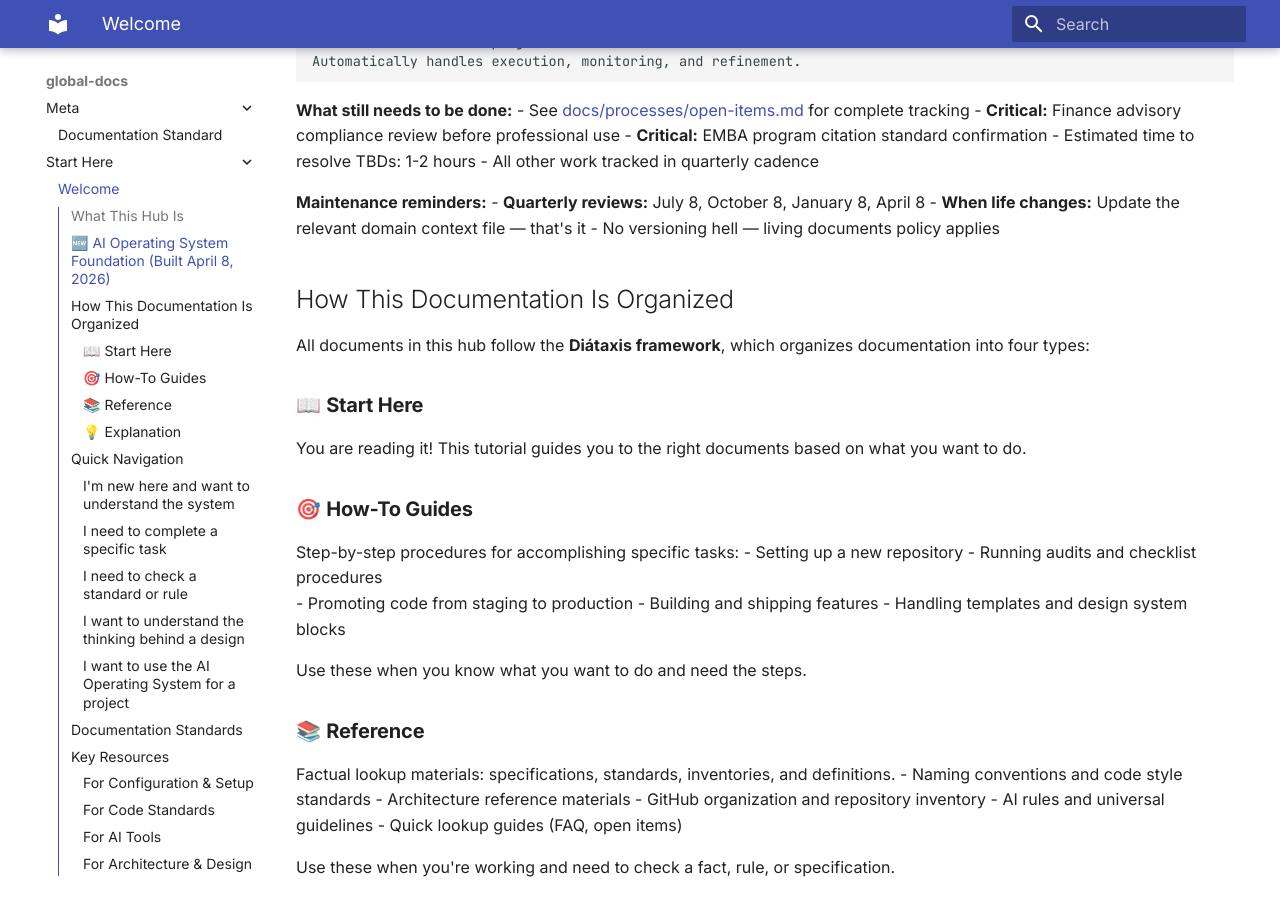
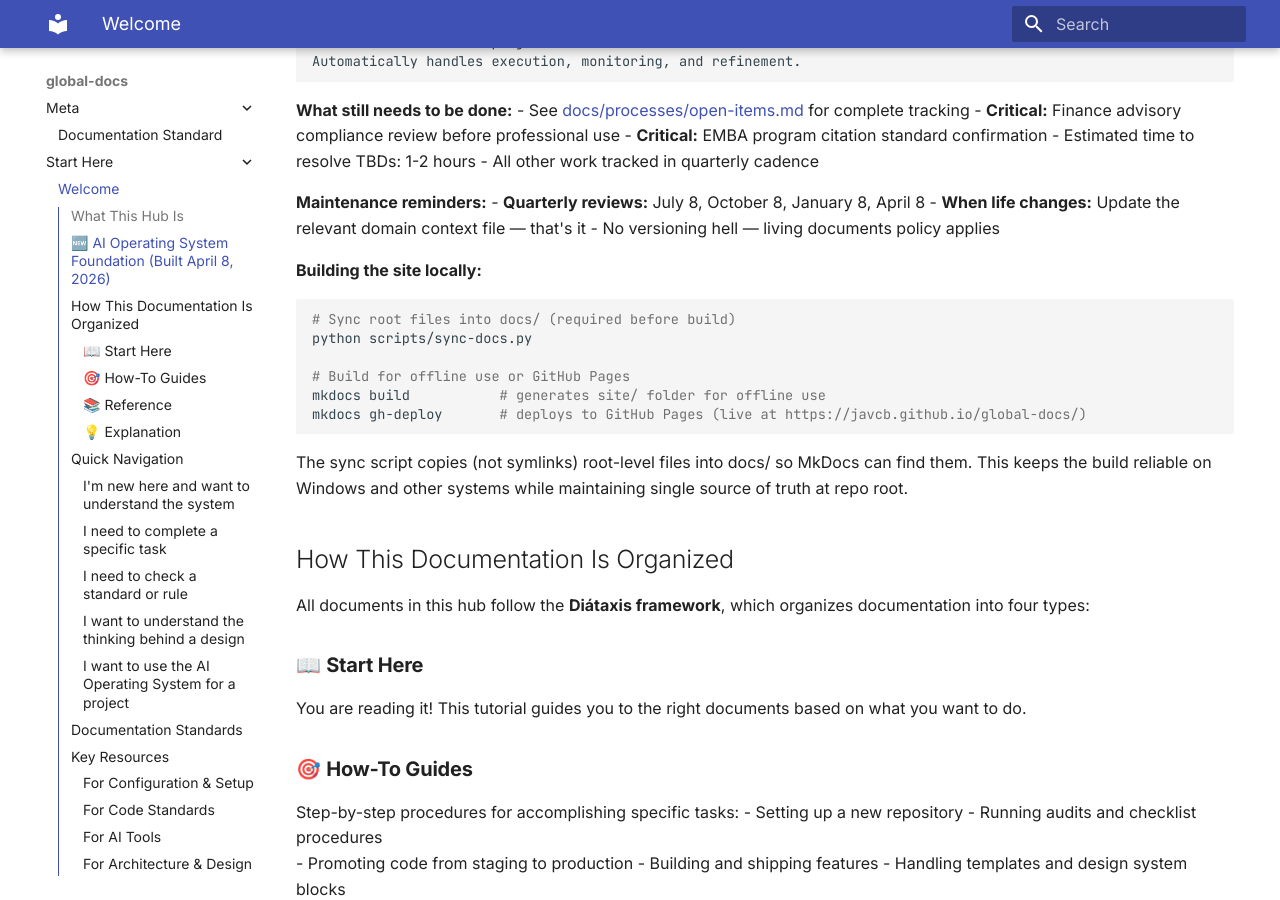
Before and after one commit to javcb/global-docs, an MkDocs documentation site: the page built from docs/START-HERE.md, in a window 1280 px wide and 900 px high, scrolled down 1158 px. Built offline with MkDocs 1.6.1 and Material for MkDocs 9.7.7, drawn with Linux system fonts in a browser that asks for light colours.

Commit message:
Document sync script workflow and live site fixes
Updated documentation with final notes about the build workflow:

1. .gitignore updated
   - Exclude synced files (docs/GLOBAL-CONTEXT.md, domains/, skills/, upstream/)
   - Keep source files at repo root tracked, copies in docs/ excluded

2. CHECKLIST.md updated
   - Added 'MkDocs Build Process' section with completion status
   - Noted sync-docs.py requirement: run before mkdocs build

3. START-HERE.md updated
   - Added 'Building the site locally' section with exact commands
   - Explains sync script workflow and why it's needed for Windows compatibility
   - Links to deploy options (offline build or GitHub Pages)

This ensures future builds work correctly without 404 errors and
documents the required sync workflow for team consistency.

Co-Authored-By: Claude Haiku 4.5 <noreply@anthropic.com>

````diff
--- a/docs/START-HERE.md
+++ b/docs/START-HERE.md
@@ -61,6 +61,19 @@ Automatically handles execution, monitoring, and refinement.
 - **Quarterly reviews:** July 8, October 8, January 8, April 8
 - **When life changes:** Update the relevant domain context file — that's it
 - No versioning hell — living documents policy applies
+
+**Building the site locally:**
+```bash
+# Sync root files into docs/ (required before build)
+python scripts/sync-docs.py
+
+# Build for offline use or GitHub Pages
+mkdocs build           # generates site/ folder for offline use
+mkdocs gh-deploy       # deploys to GitHub Pages (live at https://javcb.github.io/global-docs/)
+```
+
+The sync script copies (not symlinks) root-level files into docs/ so MkDocs can find them.
+This keeps the build reliable on Windows and other systems while maintaining single source of truth at repo root.
 
 ## How This Documentation Is Organized
 
````
Also changed, not shown: CHECKLIST.md (+10 -0 lines), 1 other file.
